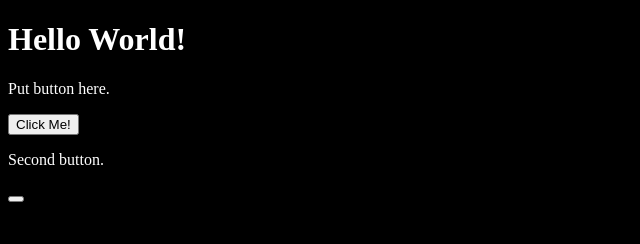
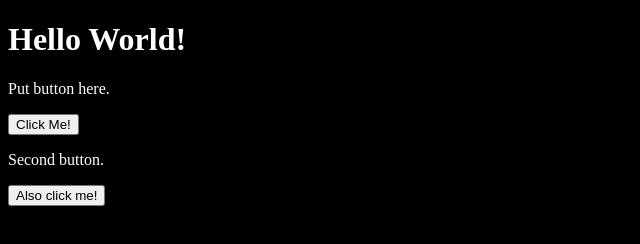
Before and after one commit to akim136/blogtest, a plain HTML site: page index.html in a window 1280 px wide. Shown: the whole page, without its empty margins (0-640 px from the left). Drawn offline with Linux system fonts and the light colour scheme.

Commit message:
Fixed error with button 2

```diff
--- a/index.html
+++ b/index.html
@@ -9,9 +9,9 @@
   <h1 id="header1">Hello World!</h1>
 
   <p>Put button here.</p>
-  <p> <button type="button1" id="button1" onclick="document.getElementById('header1').innerHTML = 'Goodbye World!'" onclick="document.getElementById('header1').style.fontSize='35px'">Click Me!</button> </p>
+  <p> <button type="button" id="button1" onclick="document.getElementById('header1').innerHTML = 'Goodbye World!'" onclick="document.getElementById('header1').style.fontSize='35px'">Click Me!</button> </p>
   <p>Second button.</p>
-  <p><button type="button" onclick="document.getElementById('button1').style.display='35px'">
+  <p><button type="button" id="button2" onclick="document.getElementById('button1').style.display='35px'">Also click me!</button></p>
 
 </body>
 </html>
```
